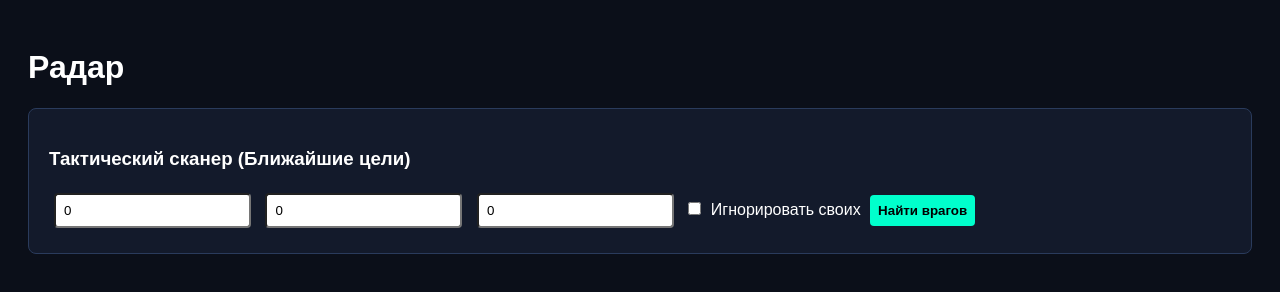
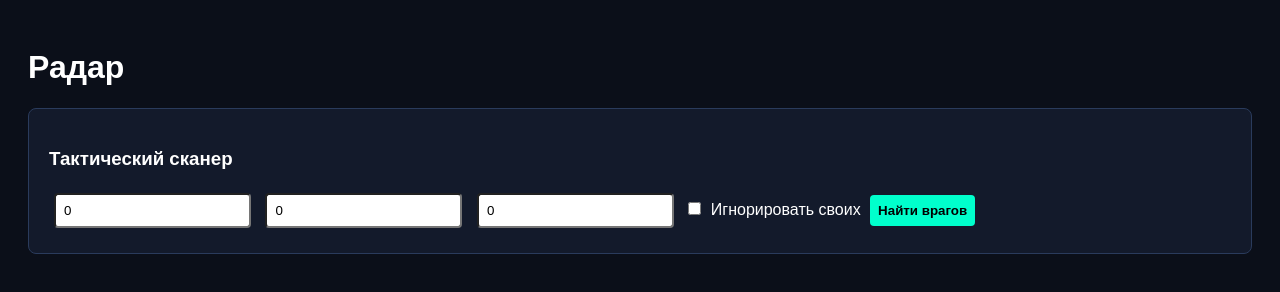
Before and after one commit to sde-search/sde-search, a plain HTML site: page index.html in a window 1280 px wide. Drawn offline with Linux system fonts and the light colour scheme.

Commit message:
Update index.html

```diff
--- a/index.html
+++ b/index.html
@@ -17,7 +17,7 @@
     <p></p>
 
     <div class="card">
-        <h3>Тактический сканер (Ближайшие цели)</h3>
+        <h3>Тактический сканер</h3>
         <input type="number" id="targetX" placeholder="Координата X" value="0">
         <input type="number" id="targetY" placeholder="Координата Y" value="0">
         <input type="number" id="minDist" placeholder="Слепая зона" value="0">
```
